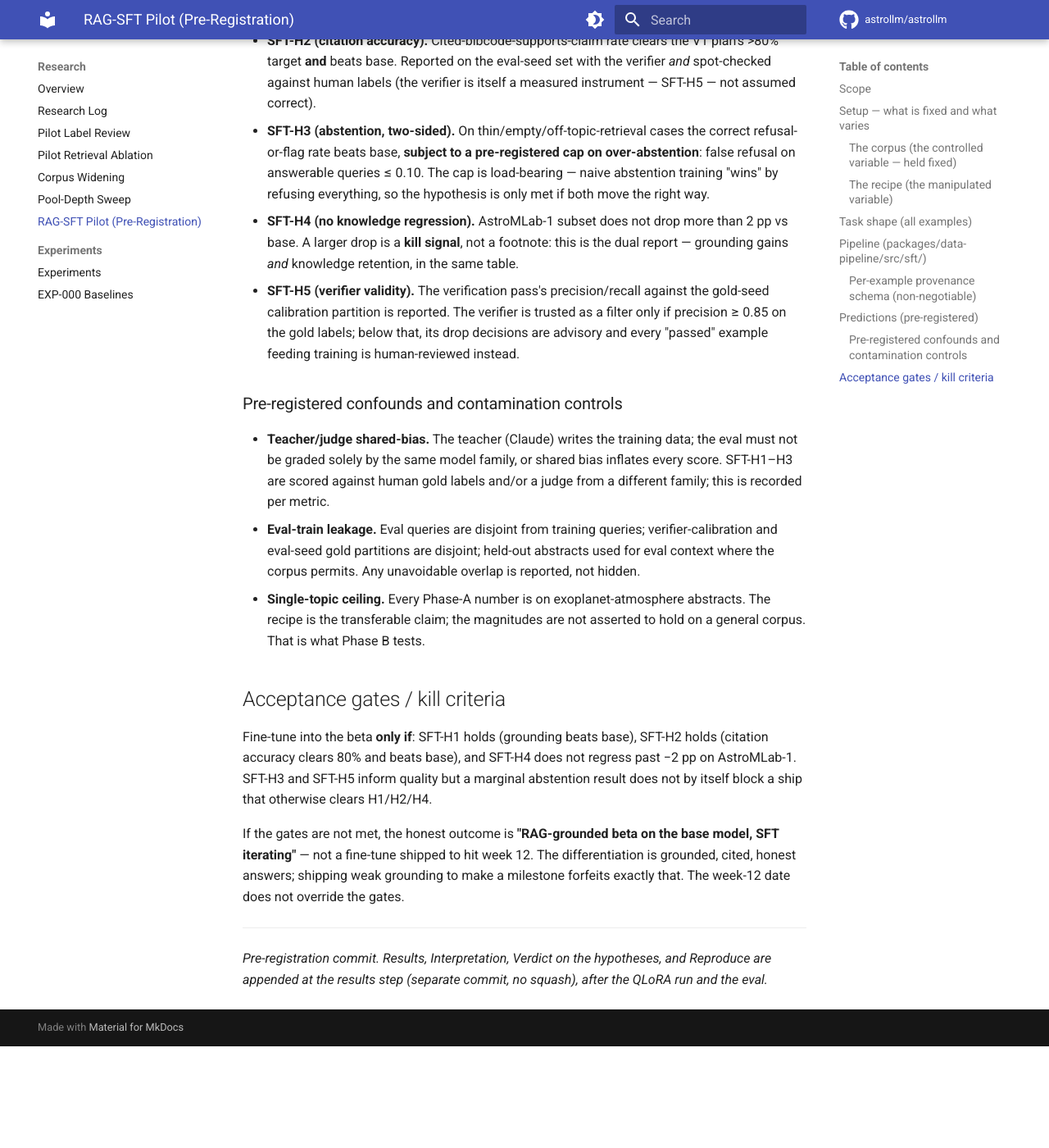
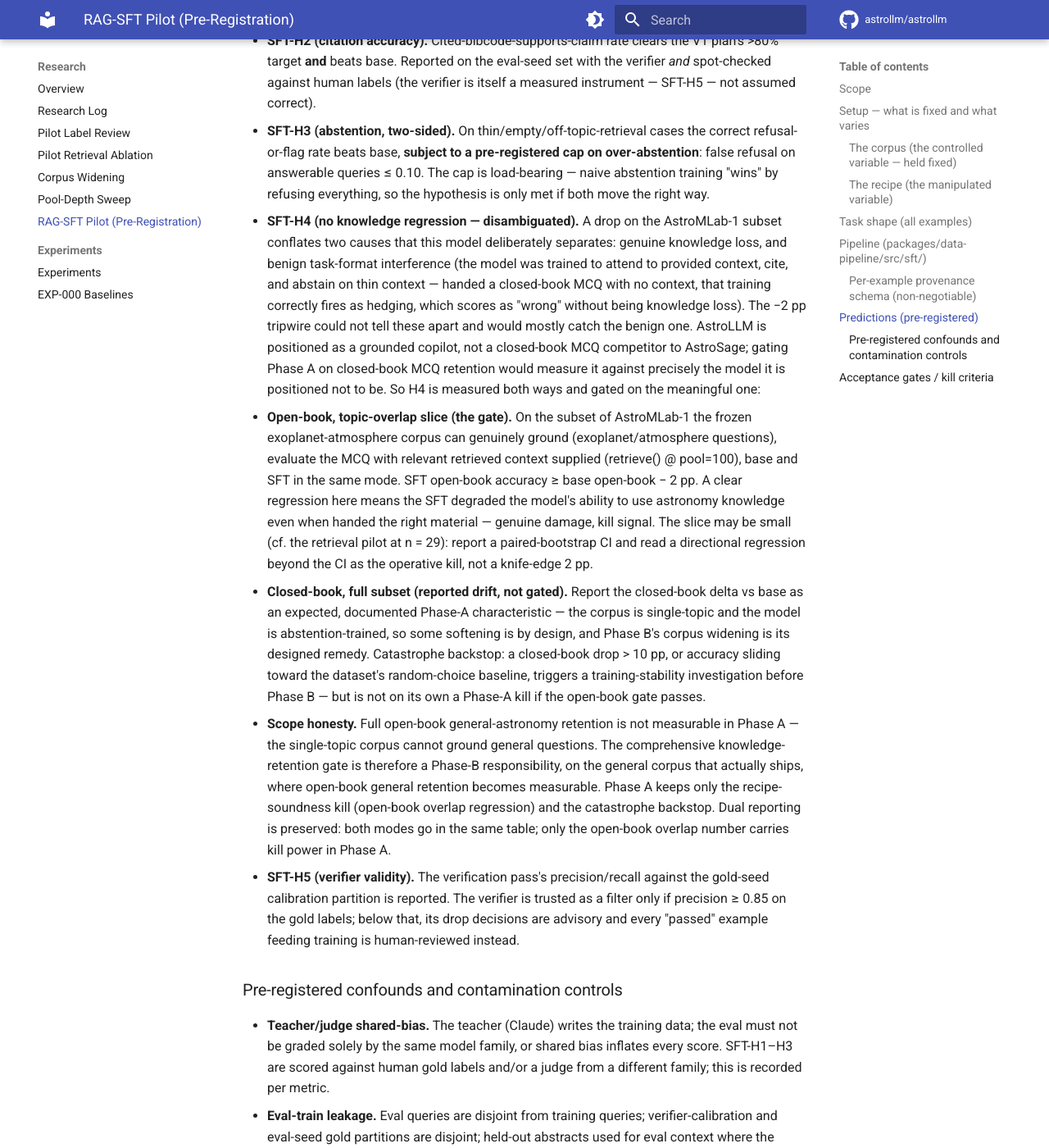
Before and after one commit to astrollm/astrollm, an MkDocs documentation site: the page built from docs/research/sft-pilot.md, in a window 1280 px wide and 1400 px high, scrolled down 4177 px. Shown: the whole window at 82% size. Built offline with MkDocs 1.6.1 and Material for MkDocs 9.7.7, drawn with Linux system fonts in a browser that asks for light colours; comment, search, counter and statistics services are not loaded; before the commit the page ends 5453 px from its top, so only the background shows below that; some of the changed text lies outside the part shown.

Commit message:
docs(sft-pilot): amend SFT-H4 to gate on open-book retention (pre-data)
Closed-book AstroMLab-1 conflates genuine knowledge loss with benign
task-format interference: an abstention-trained RAG model correctly
hedges on context-free MCQ, scoring "wrong" without losing knowledge.
The original -2pp tripwire would mostly catch the benign cause and
gate AstroLLM against the closed-book competitor it is positioned not
to be.

Amendment (pre-data; no SFT data generated, no eval run):
- Gate (kill) on open-book accuracy over the topic-overlap slice the
  frozen exoplanet-atmosphere corpus can ground; relevant context
  supplied, base vs SFT same mode.
- Report closed-book delta as expected Phase-A drift; catastrophe
  backstop (>10pp / toward chance) -> training-stability check, not
  auto-kill if open-book holds.
- Defer comprehensive general-astronomy retention to a Phase-B gate
  on the shipping corpus.

Separate commit, no squash: preserves the pre-reg -> amendment ->
results audit trail.

Co-Authored-By: Claude Opus 4.8 <noreply@anthropic.com>

```diff
--- a/docs/research/sft-pilot.md
+++ b/docs/research/sft-pilot.md
@@ -151,9 +151,37 @@ magnitudes.
   refusal-or-flag rate beats base, **subject to a pre-registered cap on over-abstention**: false
   refusal on answerable queries ≤ 0.10. The cap is load-bearing — naive abstention training "wins"
   by refusing everything, so the hypothesis is only met if both move the right way.
-- **SFT-H4 (no knowledge regression).** AstroMLab-1 subset does not drop more than 2 pp vs base. A
-  larger drop is a **kill signal**, not a footnote: this is the dual report — grounding gains *and*
-  knowledge retention, in the same table.
+- **SFT-H4 (no knowledge regression — disambiguated).** A drop on the AstroMLab-1 subset conflates
+  two causes that this model deliberately separates: genuine knowledge loss, and benign task-format
+  interference (the model was trained to attend to provided context, cite, and abstain on thin
+  context — handed a closed-book MCQ with no context, that training correctly fires as hedging,
+  which scores as "wrong" without being knowledge loss). The −2 pp tripwire could not tell these
+  apart and would mostly catch the benign one. AstroLLM is positioned as a grounded copilot, not a
+  closed-book MCQ competitor to AstroSage; gating Phase A on closed-book MCQ retention would measure
+  it against precisely the model it is positioned not to be. So H4 is measured both ways and
+  gated on the meaningful one:
+
+  - **Open-book, topic-overlap slice (the gate).** On the subset of AstroMLab-1 the frozen
+    exoplanet-atmosphere corpus can genuinely ground (exoplanet/atmosphere questions), evaluate
+    the MCQ with relevant retrieved context supplied (retrieve() @ pool=100), base and SFT in
+    the same mode. SFT open-book accuracy ≥ base open-book − 2 pp. A clear regression here means
+    the SFT degraded the model's ability to use astronomy knowledge even when handed the right
+    material — genuine damage, kill signal. The slice may be small (cf. the retrieval pilot at
+    n = 29): report a paired-bootstrap CI and read a directional regression beyond the CI as the
+    operative kill, not a knife-edge 2 pp.
+  - **Closed-book, full subset (reported drift, not gated).** Report the closed-book delta vs base
+    as an expected, documented Phase-A characteristic — the corpus is single-topic and the model
+    is abstention-trained, so some softening is by design, and Phase B's corpus widening is its
+    designed remedy. Catastrophe backstop: a closed-book drop > 10 pp, or accuracy sliding
+    toward the dataset's random-choice baseline, triggers a training-stability investigation
+    before Phase B — but is not on its own a Phase-A kill if the open-book gate passes.
+  - **Scope honesty.** Full open-book general-astronomy retention is not measurable in Phase A —
+    the single-topic corpus cannot ground general questions. The comprehensive knowledge-retention
+    gate is therefore a Phase-B responsibility, on the general corpus that actually ships,
+    where open-book general retention becomes measurable. Phase A keeps only the recipe-soundness
+    kill (open-book overlap regression) and the catastrophe backstop.
+    Dual reporting is preserved: both modes go in the same table; only the open-book overlap number
+    carries kill power in Phase A.
 - **SFT-H5 (verifier validity).** The verification pass's precision/recall against the gold-seed
   calibration partition is reported. The verifier is trusted as a filter only if precision ≥ 0.85 on
   the gold labels; below that, its drop decisions are advisory and every "passed" example feeding
@@ -174,9 +202,11 @@ magnitudes.
 ## Acceptance gates / kill criteria
 
 Fine-tune into the beta **only if**: SFT-H1 holds (grounding beats base), SFT-H2 holds (citation
-accuracy clears 80% and beats base), and SFT-H4 does not regress past −2 pp on AstroMLab-1. SFT-H3
-and SFT-H5 inform quality but a marginal abstention result does not by itself block a ship that
-otherwise clears H1/H2/H4.
+accuracy clears 80% and beats base), and SFT-H4's **open-book topic-overlap** gate holds (no clear
+regression beyond CI vs base, evaluated with relevant retrieved context). The closed-book number is
+reported but does not gate Phase A unless it trips the catastrophe backstop (> 10 pp drop or
+approaching random-choice), which triggers a training-stability check rather than an automatic kill.
+Comprehensive general-astronomy retention is gated at Phase B, on the corpus that ships.
 
 If the gates are not met, the honest outcome is **"RAG-grounded beta on the base model, SFT
 iterating"** — not a fine-tune shipped to hit week 12. The differentiation is grounded, cited,
```
